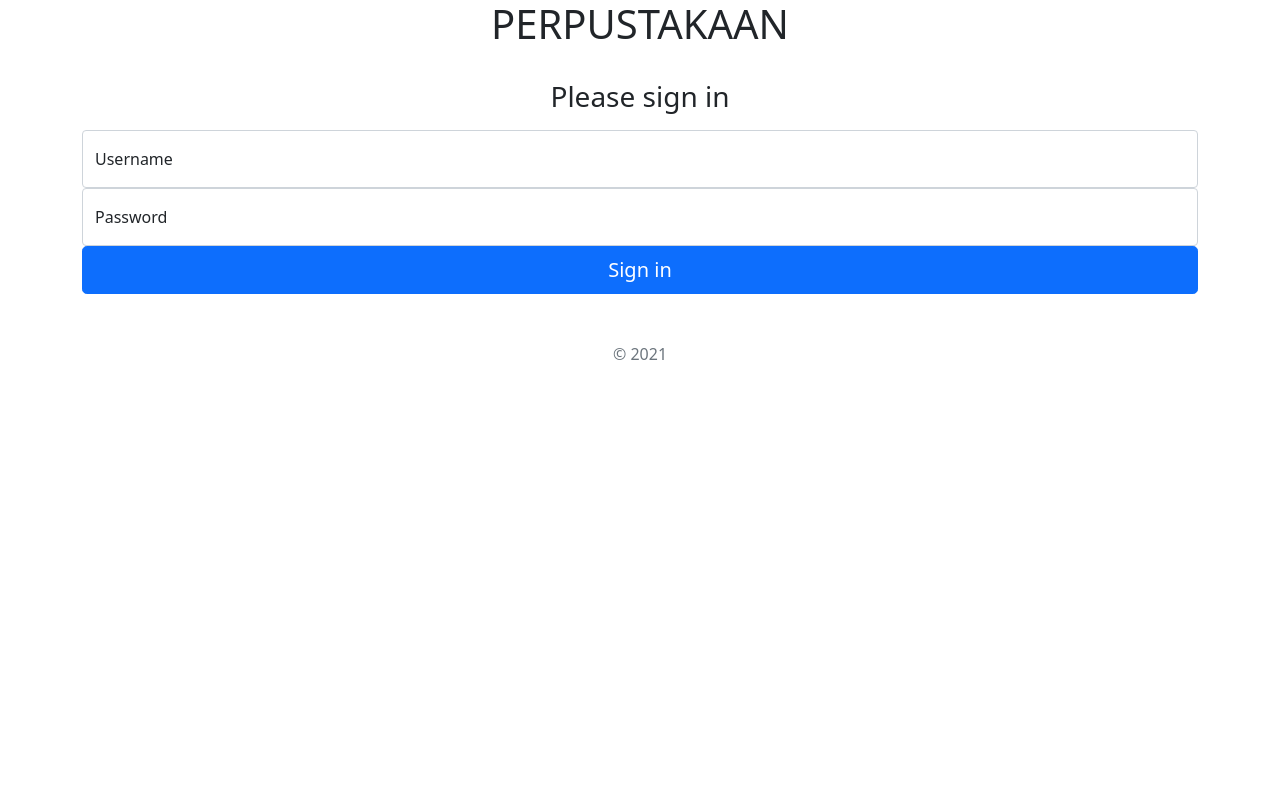
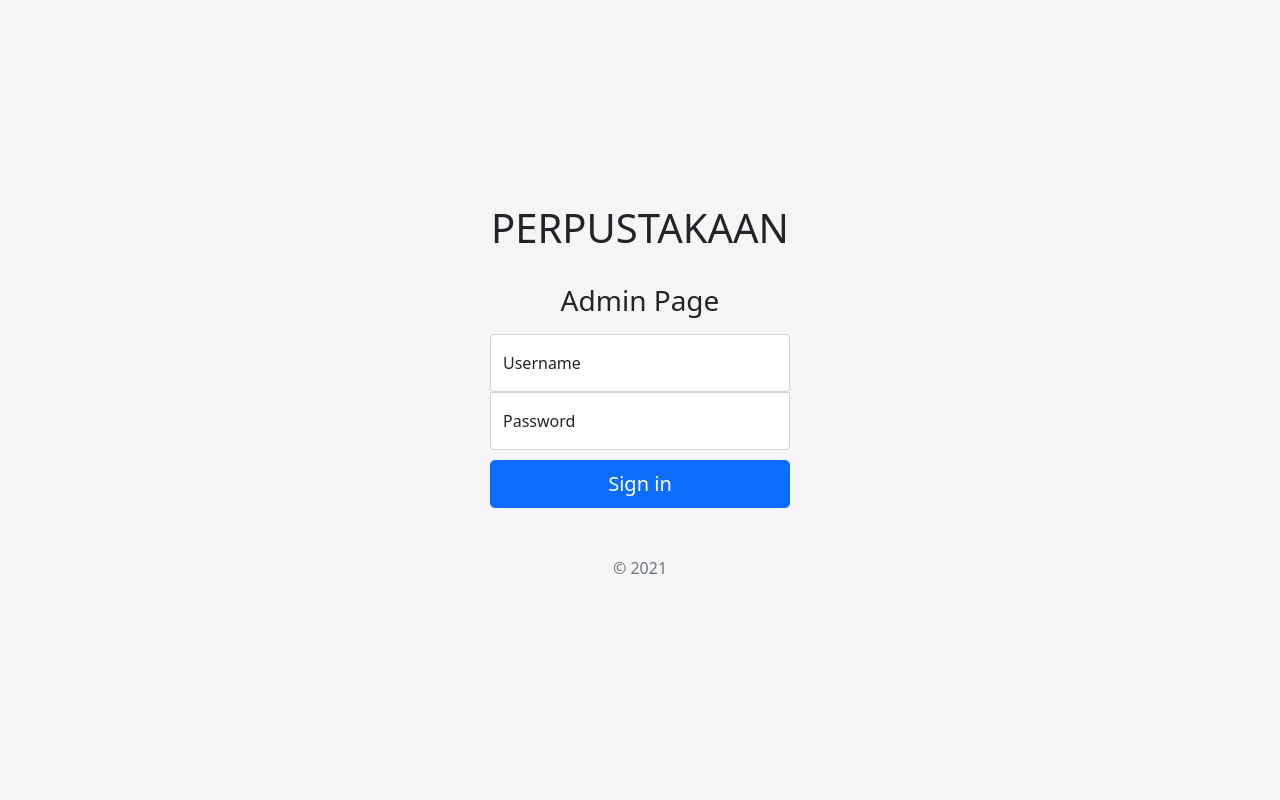
Before and after one commit to whynaa/perpustakaan_php, a PHP site: page / in a window 1280 px wide. Run offline with PHP 8.4, Linux system fonts and the light colour scheme.

Commit message:
update login

```diff
--- a/admin/index.php
+++ b/admin/index.php
@@ -6,7 +6,7 @@
     <meta name="description" content="">
     <meta name="author" content="Mark Otto, Jacob Thornton, and Bootstrap contributors">
     <meta name="generator" content="Hugo 0.84.0">
-    <title>Login Siswa</title>
+    <title>Login Admin</title>
 
     <link rel="canonical" href="https://getbootstrap.com/docs/5.0/examples/sign-in/">
 
@@ -40,7 +40,7 @@
         <form action="proses_login.php" method="POST">
             <h1>PERPUSTAKAAN</h1>
             <br>
-            <h1 class="h3 mb-3 fw-normal">Please sign in</h1>
+            <h1 class="h3 mb-3 fw-normal">Admin Page</h1>
 
             <div class="form-floating">
             <input type="username" class="form-control" id="floatingInput"
--- /dev/null
+++ b/admin/proses_logout.php
@@ -0,0 +1,6 @@
+<?php
+    session_start();
+    session_destroy();
+
+    header('location:index.php');
+?>
--- /dev/null
+++ b/admin/signin.css
@@ -0,0 +1,39 @@
+html,
+body {
+  height: 100%;
+}
+
+body {
+  display: flex;
+  align-items: center;
+  padding-top: 40px;
+  padding-bottom: 40px;
+  background-color: #f5f5f5;
+}
+
+.form-signin {
+  width: 100%;
+  max-width: 330px;
+  padding: 15px;
+  margin: auto;
+}
+
+.form-signin .checkbox {
+  font-weight: 400;
+}
+
+.form-signin .form-floating:focus-within {
+  z-index: 2;
+}
+
+.form-signin input[type="email"] {
+  margin-bottom: -1px;
+  border-bottom-right-radius: 0;
+  border-bottom-left-radius: 0;
+}
+
+.form-signin input[type="password"] {
+  margin-bottom: 10px;
+  border-top-left-radius: 0;
+  border-top-right-radius: 0;
+}
```
Also changed, not shown: admin/navbar.php (+9 -0 lines), admin/proses_login.php (added, +24 -0 lines).
